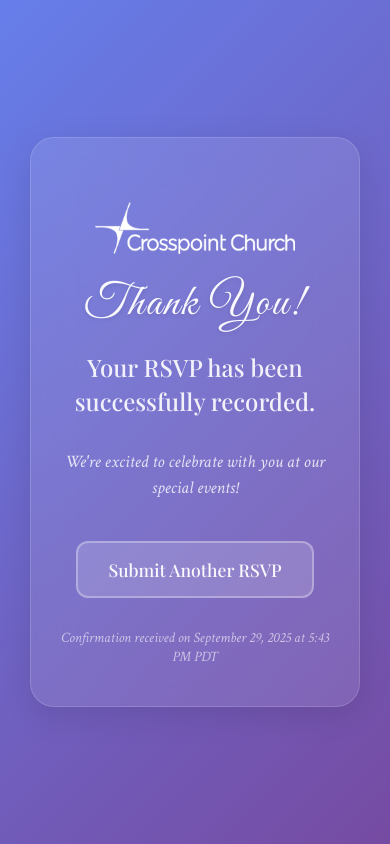
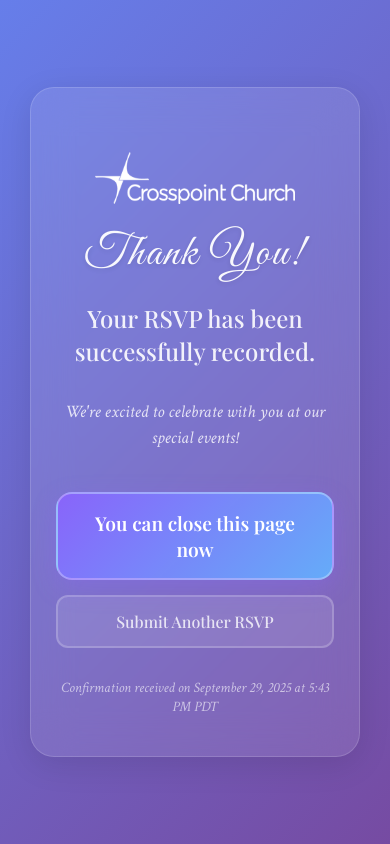
Before and after one commit to fred5354/rsvp, a PHP site: page /thankyou.php in a window 390 px wide. Run offline with PHP 8.4, Linux system fonts and the light colour scheme.

Commit message:
Add prominent close button to thank you page
- Added 'You can close this page now' as primary button with gradient styling
- Made 'Submit Another RSVP' a secondary button with subtle styling
- Created button container with flexbox layout for proper alignment
- Added hover effects and animations for both buttons
- Implemented mobile responsiveness with stacked button layout
- Primary button uses window.close() JavaScript function
- Enhanced visual hierarchy with different button styles

```diff
--- a/thankyou.php
+++ b/thankyou.php
@@ -85,15 +85,66 @@ date_default_timezone_set('America/Los_Angeles');
         }
 
 
+        .button-container {
+            display: flex;
+            gap: 20px;
+            justify-content: center;
+            margin-top: 30px;
+            flex-wrap: wrap;
+        }
+
+        .close-button {
+            background: linear-gradient(135deg, rgba(138, 99, 255, 0.9) 0%, rgba(99, 179, 255, 0.9) 100%);
+            border: 2px solid rgba(255, 255, 255, 0.3);
+            border-radius: 16px;
+            padding: 18px 40px;
+            font-family: 'Playfair Display', serif;
+            font-size: 1.3rem;
+            font-weight: 600;
+            color: white;
+            text-decoration: none;
+            display: inline-block;
+            transition: all 0.4s cubic-bezier(0.4, 0, 0.2, 1);
+            cursor: pointer;
+            position: relative;
+            overflow: hidden;
+            box-shadow: 0 8px 25px rgba(138, 99, 255, 0.3);
+        }
+
+        .close-button::before {
+            content: '';
+            position: absolute;
+            top: 0;
+            left: -100%;
+            width: 100%;
+            height: 100%;
+            background: linear-gradient(90deg, transparent, rgba(255, 255, 255, 0.2), transparent);
+            transition: left 0.6s;
+        }
+
+        .close-button:hover {
+            transform: translateY(-3px);
+            box-shadow: 0 15px 35px rgba(138, 99, 255, 0.4);
+            border-color: rgba(255, 255, 255, 0.5);
+        }
+
+        .close-button:hover::before {
+            left: 100%;
+        }
+
+        .close-button:active {
+            transform: translateY(-1px);
+        }
+
         .back-button {
-            background: rgba(255, 255, 255, 0.15);
-            border: 2px solid rgba(255, 255, 255, 0.3);
+            background: rgba(255, 255, 255, 0.1);
+            border: 2px solid rgba(255, 255, 255, 0.2);
             border-radius: 12px;
             padding: 15px 30px;
             font-family: 'Playfair Display', serif;
             font-size: 1.1rem;
             font-weight: 500;
-            color: rgba(255, 255, 255, 0.95);
+            color: rgba(255, 255, 255, 0.8);
             text-decoration: none;
             display: inline-block;
             transition: all 0.3s ease;
@@ -101,10 +152,11 @@ date_default_timezone_set('America/Los_Angeles');
         }
 
         .back-button:hover {
-            background: rgba(255, 255, 255, 0.25);
-            border-color: rgba(255, 255, 255, 0.5);
+            background: rgba(255, 255, 255, 0.2);
+            border-color: rgba(255, 255, 255, 0.4);
             transform: translateY(-2px);
             box-shadow: 0 4px 12px rgba(0, 0, 0, 0.2);
+            color: rgba(255, 255, 255, 0.95);
         }
 
         .timestamp {
@@ -133,6 +185,26 @@ date_default_timezone_set('America/Los_Angeles');
                 font-size: 1.1rem;
             }
 
+            .button-container {
+                flex-direction: column;
+                align-items: center;
+                gap: 15px;
+            }
+
+            .close-button {
+                font-size: 1.2rem;
+                padding: 16px 35px;
+                width: 100%;
+                max-width: 300px;
+            }
+
+            .back-button {
+                font-size: 1rem;
+                padding: 14px 28px;
+                width: 100%;
+                max-width: 300px;
+            }
+
         }
     </style>
 </head>
@@ -152,7 +224,10 @@ date_default_timezone_set('America/Los_Angeles');
             We're excited to celebrate with you at our special events!
         </div>
 
-        <a href="index.php" class="back-button">Submit Another RSVP</a>
+        <div class="button-container">
+            <button onclick="window.close()" class="close-button">You can close this page now</button>
+            <a href="index.php" class="back-button">Submit Another RSVP</a>
+        </div>
 
         <div class="timestamp">
             Confirmation received on <?php echo date('F j, Y \a\t g:i A T'); ?>
```
